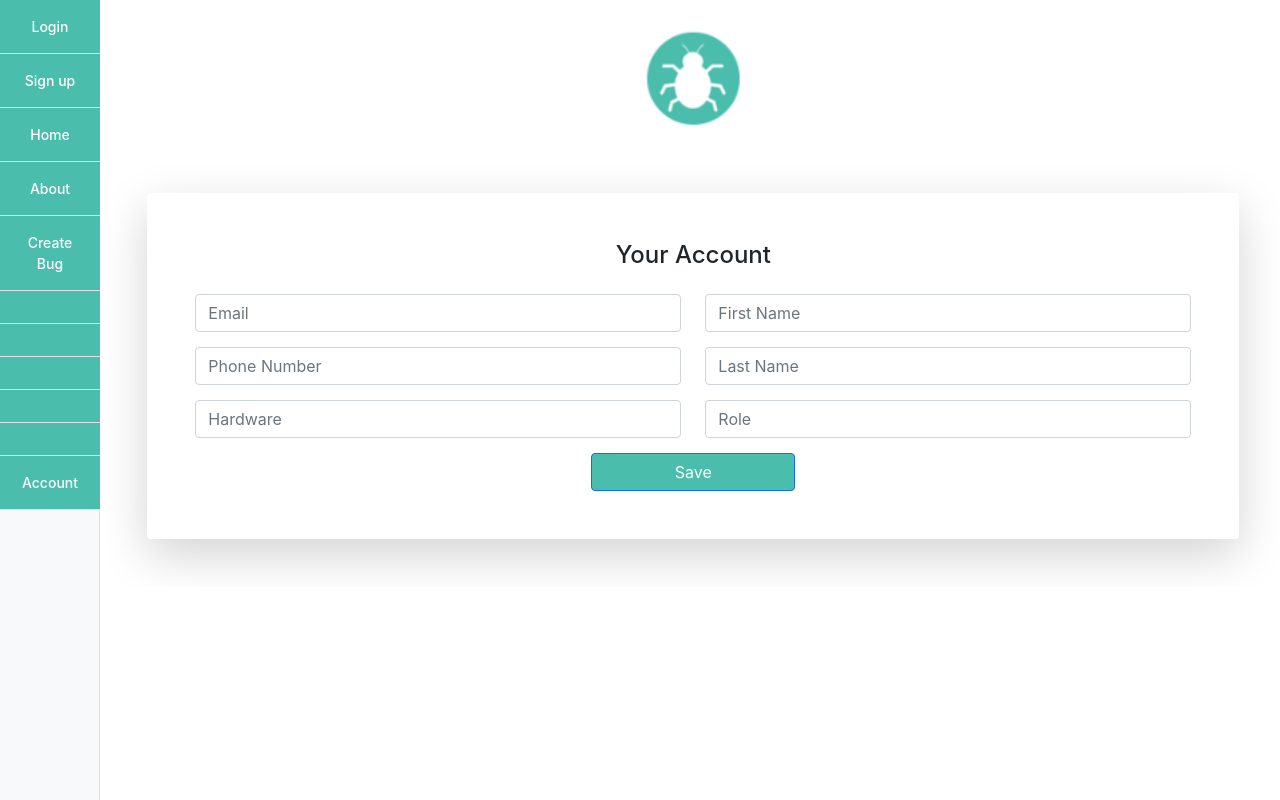
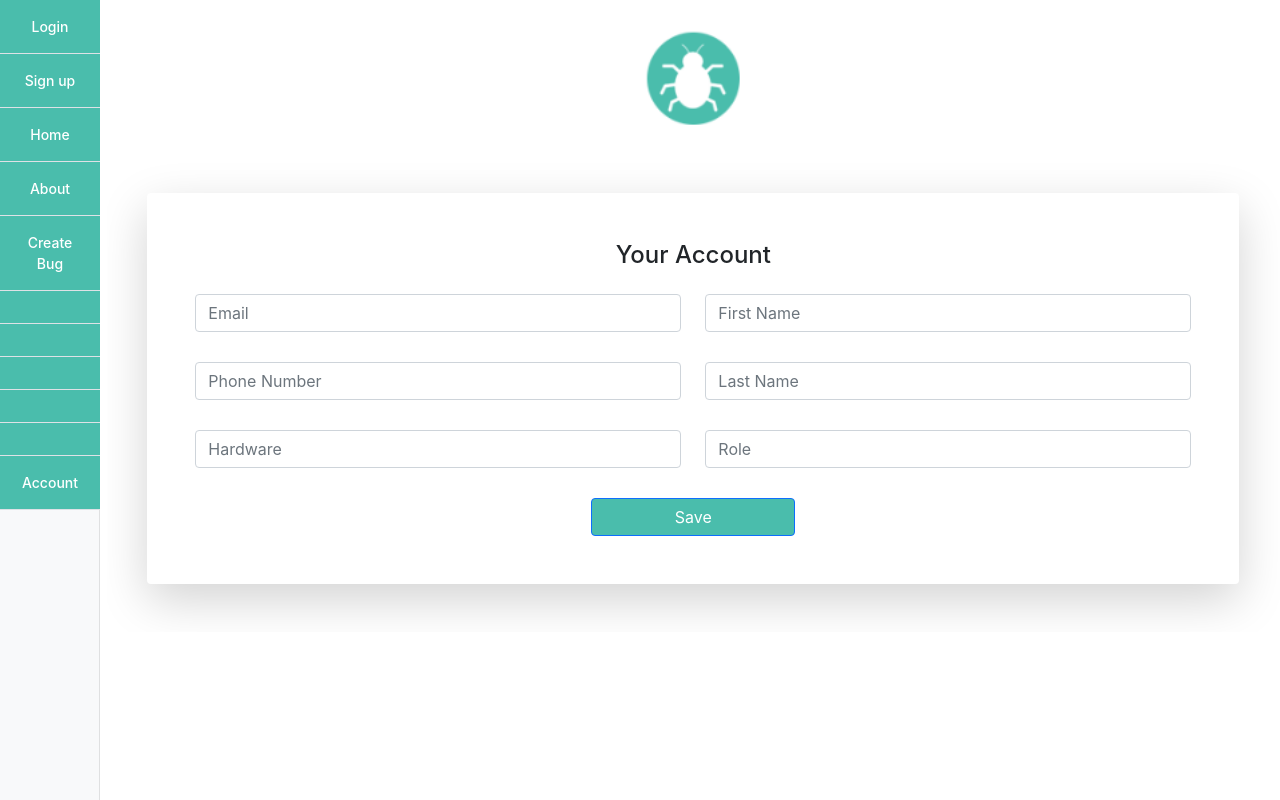
Before and after one commit to Huntercor3/Bugit, a React (Create React App) app in the folder reactclient/: page /account in a window 1280 px wide. Built offline with nearby package versions, Linux system fonts and the light colour scheme.

Commit message:
added the new bug button and playing with colors

```diff
--- a/reactclient/src/components/CSS/CreateAccount.css
+++ b/reactclient/src/components/CSS/CreateAccount.css
@@ -47,3 +47,6 @@ body {
 .form-control {
   margin-bottom: 15px;
 }
+.col-sm-6 {
+  margin-bottom: 15px;
+}
```
